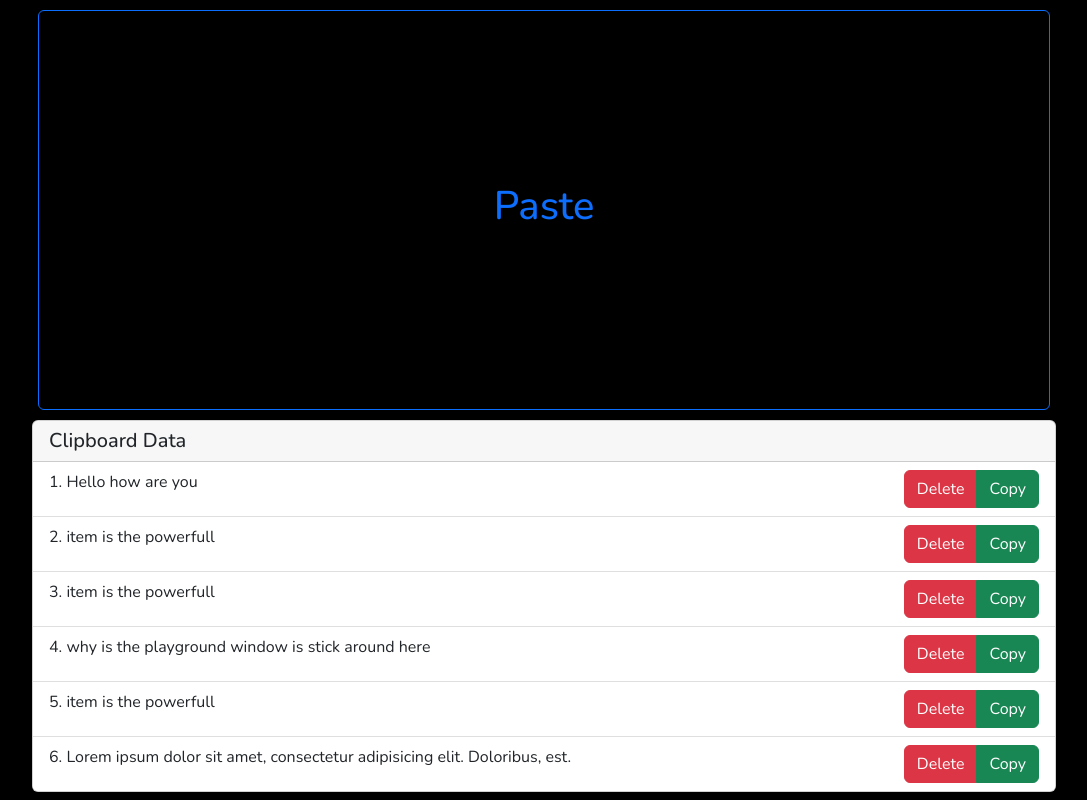
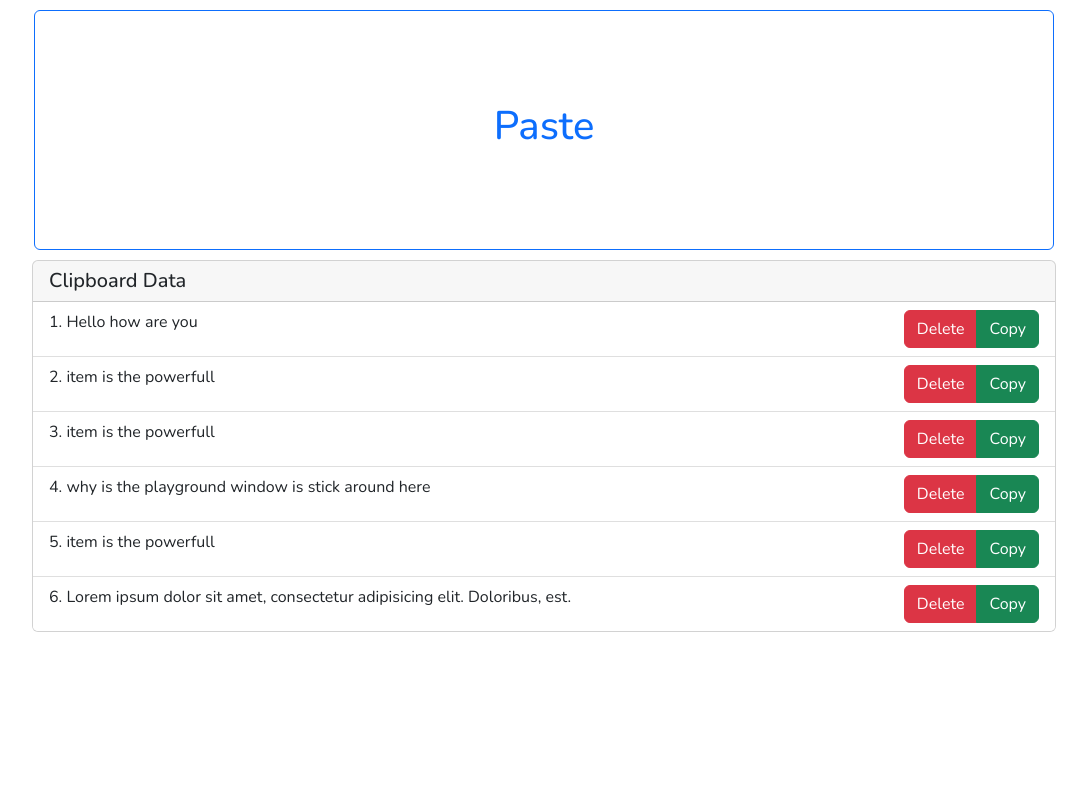
Before and after one commit to utkarshofficial/TextHelper, a React (Create React App) app: page / in a window 1280 px wide. Shown: the whole page, without its empty margins (96-1183 px from the left). Built offline with nearby package versions, Linux system fonts and the light colour scheme.

Commit message:
input field added for paste in android
condition based if clipboard available then button used for pc
---- or -----
if not then input used for android

```diff
--- a/src/App.js
+++ b/src/App.js
@@ -16,13 +16,13 @@ function App() {
   const [dataList, setDataList] = React.useState(ClipboardData);
 
   // for toast message copy or deleted
-  const [severity,setSeverity] = React.useState("success");
+  const [severity, setSeverity] = React.useState("success");
 
   // copy the data to clipboard and show toast
   const [copied, setCopied] = React.useState(false);
 
   // saved removed data for undo it
-  const [undoData,setUndoData] = React.useState("");
+  const [undoData, setUndoData] = React.useState("");
 
   const removeDataItem = (index) => {
     let newDataList = [...dataList];
@@ -32,31 +32,45 @@ function App() {
     showToast();
   };
 
-  const undo = () =>{
+  const undo = () => {
     let newDataList = [...dataList];
     newDataList.unshift(undoData);
     setDataList(newDataList);
     hideToast();
-  }
+  };
 
-  const pasteDataItem = () => {
+  const pasteDataItem = (pasteItem) => {
     let newDataList = [...dataList];
-    navigator.clipboard.readText().then((text) => {
-      // checking that if data already available
-      // then don't add just remove and add again
-      let availIndex = newDataList.indexOf(text);
-      console.log(availIndex);
-      console.log(newDataList);
-      if(availIndex!=-1){
-        let availableData = newDataList.splice(availIndex,1).toString();
+
+    // pasted manually
+    if (!navigator.clipboard) {
+      let availIndex = newDataList.indexOf(pasteItem);
+      if (availIndex != -1) {
+        let availableData = newDataList.splice(availIndex, 1).toString();
         newDataList.unshift(availableData);
         setDataList(newDataList);
         return;
       }
       // if not available then simply add it
-      newDataList.unshift(text);
+      newDataList.unshift(pasteItem);
       setDataList(newDataList);
-    });
+    } else {
+      // paste by button
+      navigator.clipboard.readText().then((text) => {
+        // checking that if data already available
+        // then don't add just remove and add again
+        let availIndex = newDataList.indexOf(text);
+        if (availIndex != -1) {
+          let availableData = newDataList.splice(availIndex, 1).toString();
+          newDataList.unshift(availableData);
+          setDataList(newDataList);
+          return;
+        }
+        // if not available then simply add it
+        newDataList.unshift(text);
+        setDataList(newDataList);
+      });
+    }
   };
 
   const showToast = () => {
@@ -76,7 +90,9 @@ function App() {
         removeDataItem={removeDataItem}
         showToast={showToast}
       />
-      {copied ? <ShowToast severity={severity} hideToast={hideToast} undo={undo} />:null}
+      {copied ? (
+        <ShowToast severity={severity} hideToast={hideToast} undo={undo} />
+      ) : null}
     </div>
   );
 }
--- a/src/comonents/DataList.scss
+++ b/src/comonents/DataList.scss
@@ -2,15 +2,6 @@
     display: flex;
     flex-direction: column;
     align-items: center;
-
-    .paste-box{
-        margin: 10px 0 10px 0;
-        button{
-            height: 50vh;
-            width:
-             79vw;
-        }
-    }
 
     ul{
         li{
--- a/src/comonents/Paste.jsx
+++ b/src/comonents/Paste.jsx
@@ -1,12 +1,55 @@
 import React from "react";
+import { Button, TextField, InputAdornment } from "@mui/material";
+import ContentPasteIcon from "@mui/icons-material/ContentPaste";
+import "./Paste.scss";
 
-function Paste({pasteDataItem}) {
+function Paste({ pasteDataItem }) {
+
+  const [pasteData,setPasteData] = React.useState('');
+
+  // paste button for pc
+  const PasteByButton = (
+    <button
+      type="button"
+      className="paste-btn btn btn-outline-primary"
+      onClick={() => {
+        pasteDataItem();
+      }}
+    >
+      <h1>Paste</h1>
+    </button>
+  );
+
+  // paste manually by ctrl + c
+  const PasteManually = (
+    <div className="paste-manual">
+      <TextField
+        className="data-input"
+        label="Outlined secondary"
+        InputProps={{
+          startAdornment: (
+            <InputAdornment position="start">
+              <ContentPasteIcon />
+            </InputAdornment>
+          ),
+        }}
+        color="secondary"
+        focused
+        onChange={(e)=>{
+          setPasteData(e.target.value);
+        }}
+      />
+      <Button color="primary" className="manual-btn" onClick={()=>{
+        pasteDataItem(pasteData)
+      }} variant="contained">
+        Add
+      </Button>
+    </div>
+  );
 
   return (
     <div className="paste-box">
-      <button type="button" className="paste-btn btn btn-outline-primary" onClick={()=>{pasteDataItem()}}>
-        <h1>Paste</h1>
-      </button>
+      {navigator.clipboard ? PasteByButton : PasteManually}
     </div>
   );
 }
--- /dev/null
+++ b/src/comonents/Paste.scss
@@ -0,0 +1,30 @@
+.paste-box{
+    display: flex;
+    justify-content: center;
+    align-items: center;
+    border: 2px solid white;
+    margin: 10px 0 10px 0;
+    height: 30vh;
+    width: 80vw;
+    .paste-manual{
+        display: flex;
+        button{
+            padding: 14.5px;
+            margin-left: 2px;
+        }
+    }
+    .paste-btn{
+        height: 30vh;
+        width:
+         100%;
+    }
+}
+
+.footer{
+ position:fixed;
+  left: 0;
+  bottom: 0;
+  width: 100%;
+  color: white;
+  text-align: center;
+}
--- a/src/index.css
+++ b/src/index.css
@@ -1,11 +1,11 @@
 body{
-    background-color: rgb(0, 0, 0);
+    /* background-color: rgb(0, 0, 0); */
     box-sizing: border-box;
     font-family: 'Nunito', sans-serif;
 }
 
 @media screen and (max-width: 600px) {
-    .paste-btn{
+    .paste-box{
         width: 98vw!important;
     }
     .card{
```
